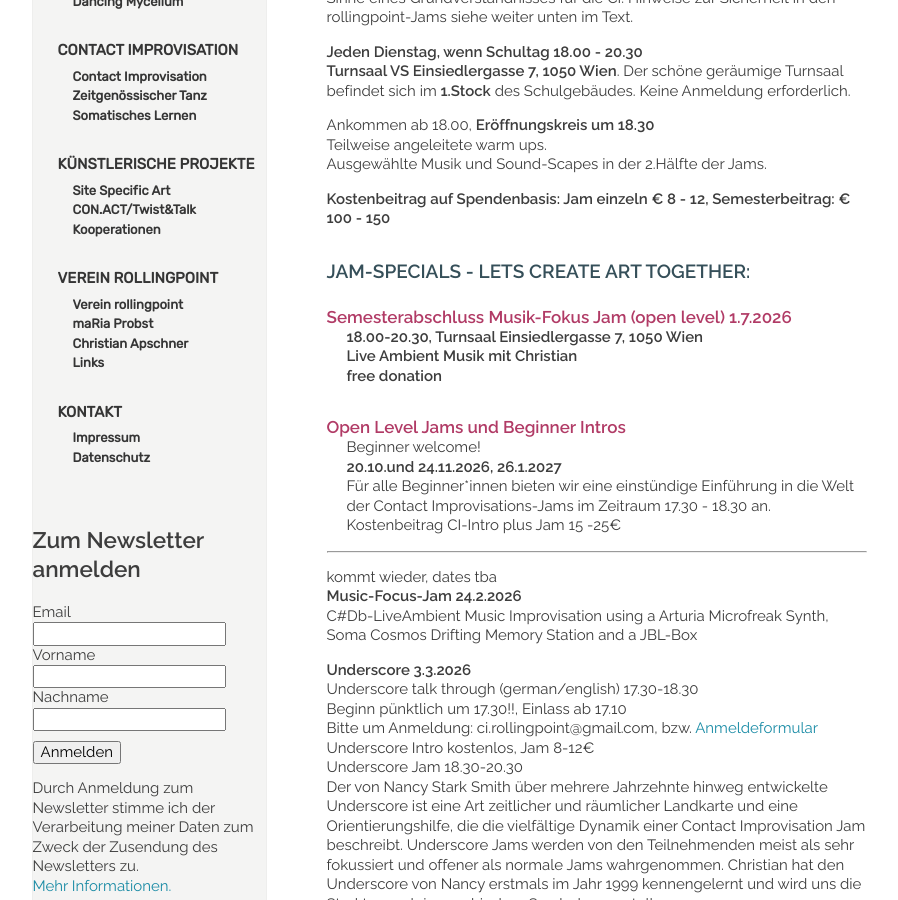
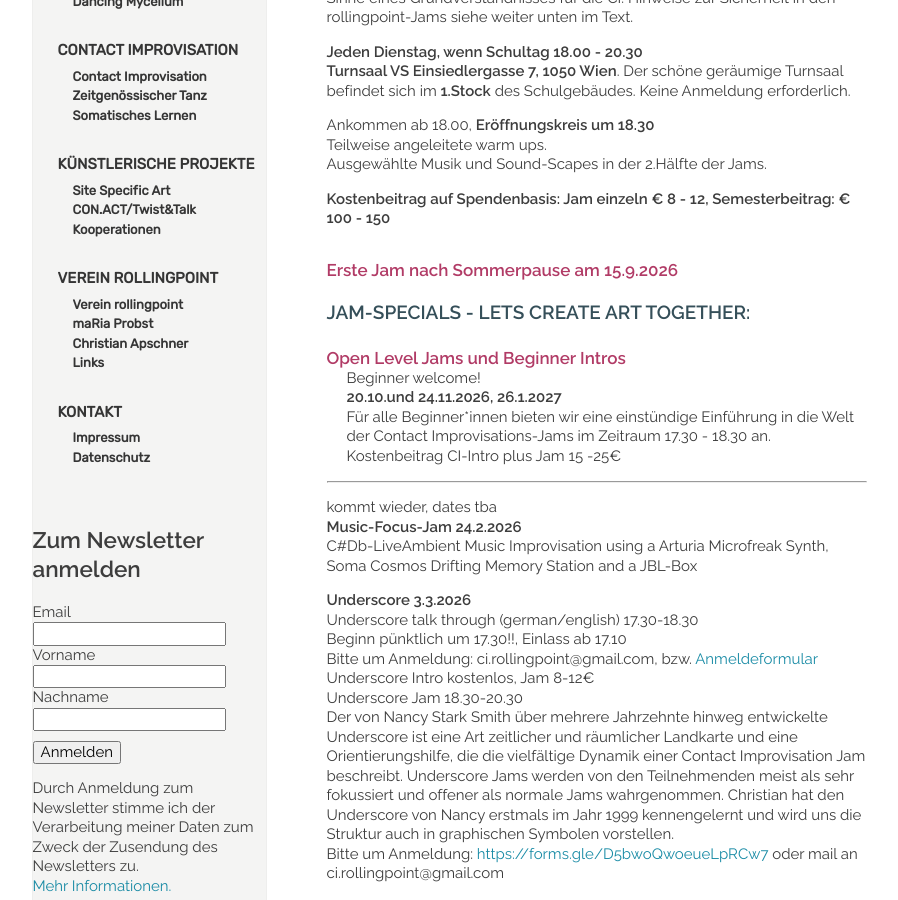
Before and after one commit to manulari/rollingpointat, a Jekyll site: the page built from _pages_de/jams.md, in a window 1280 px wide and 900 px high, scrolled down 535 px. Shown: the whole window, without its empty margins (152-1050 px from the left). Built offline with Jekyll 4.4.1, drawn with Linux system fonts in a browser that asks for light colours; comment, search, counter and statistics services are not loaded.

Commit message:
Update page (de) “jams”

```diff
--- a/_pages_de/jams.md
+++ b/_pages_de/jams.md
@@ -20,13 +20,11 @@ Ausgewählte Musik und Sound-Scapes in der 2.Hälfte der Jams.
 
 **Kostenbeitrag auf Spendenbasis: Jam einzeln € 8 - 12, Semesterbeitrag: € 100 - 150**
 
+#### **Erste Jam nach Sommerpause am 15.9.2026**
+
+
+
 ### **JAM-SPECIALS - LETS CREATE ART TOGETHER:**
-
-#### **Semesterabschluss Musik-Fokus Jam (open level) 1.7.2026**
-
-**18.00-20.30, Turnsaal Einsiedlergasse 7, 1050 Wien**\
-**Live Ambient Musik mit Christian**\
-**free donation**
 
 #### **Open Level Jams und  Beginner Intros**
 
@@ -49,8 +47,6 @@ Underscore Intro kostenlos, Jam 8-12€\
 Underscore Jam 18.30-20.30\
 Der von Nancy Stark Smith über mehrere Jahrzehnte hinweg entwickelte Underscore ist eine Art zeitlicher und räumlicher Landkarte und eine Orientierungshilfe, die die vielfältige Dynamik einer Contact Improvisation Jam beschreibt. Underscore Jams werden von den Teilnehmenden meist als sehr fokussiert und offener als normale Jams wahrgenommen. Christian hat den Underscore von Nancy erstmals im Jahr 1999 kennengelernt und wird uns die Struktur auch in graphischen Symbolen vorstellen.\
 Bitte um Anmeldung: [https://forms.gle/D5bwoQwoeueLpRCw7 ](https://forms.gle/D5bwoQwoeueLpRCw7)oder mail an ci.rollingpoint@gmail.com
-
-
 
 <div class="named-anchor" id="special"></div>
 
```
